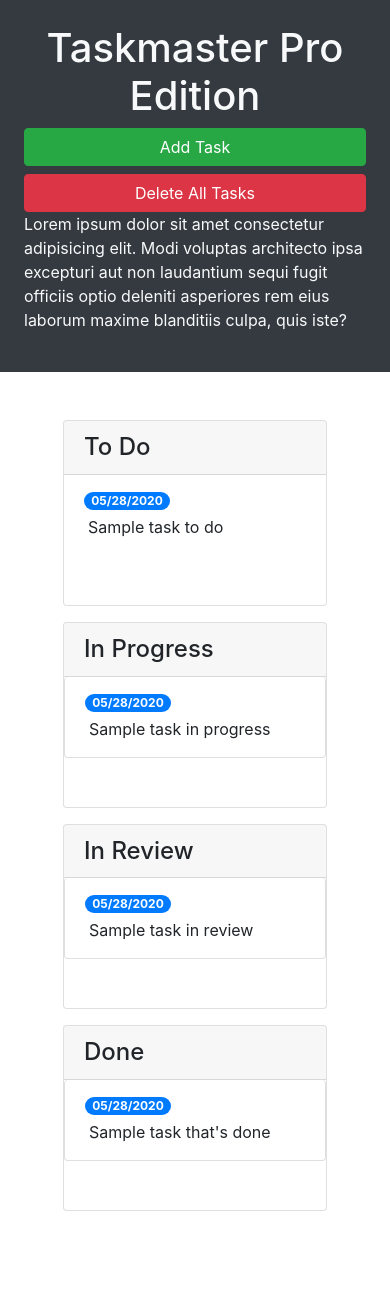
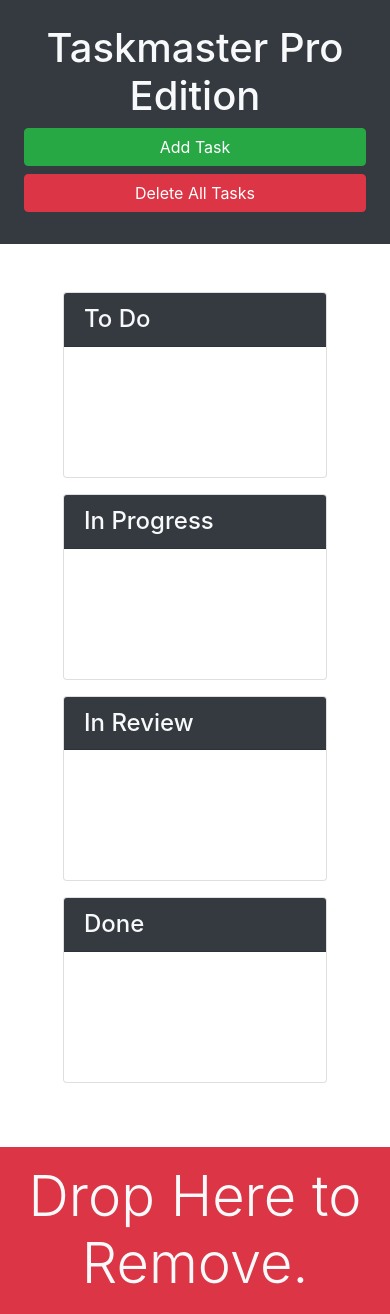
Before and after one commit to NTParker/taskmaster-pro, a plain HTML site: page index.html in a window 390 px wide. Before the commit the page ends 1275 px from the top, so only its background shows below. Drawn offline with nearby package versions, Linux system fonts and the light colour scheme.

Commit message:
added utility classes

```diff
--- a/index.html
+++ b/index.html
@@ -1,118 +1,92 @@
 <!DOCTYPE html>
 <html lang="en">
+
 <head>
-    <meta charset="UTF-8" />
-    <meta name="viewport" content="width=device-width, initial-scale=1.0" />
-    <meta http-equiv="X-UA-Compatible" content="ie=edge" />
-    <link
-      rel="stylesheet"
-      href="https://cdnjs.cloudflare.com/ajax/libs/twitter-bootstrap/4.3.1/css/bootstrap.min.css"
-    />
+  <meta charset="UTF-8">
+  <meta name="viewport" content="width=device-width, initial-scale=1.0">
+  <meta http-equiv="X-UA-Compatible" content="ie=edge">
+  <link rel="stylesheet" href="https://cdnjs.cloudflare.com/ajax/libs/twitter-bootstrap/4.3.1/css/bootstrap.min.css">
   <link rel="stylesheet" href="./assets/css/style.css" />
   <title>Taskmaster Pro</title>
 </head>
 
 <body>
+
   <div class="row min-vh-100 no-gutters">
-      <header
-        class="col-12 col-lg-3 bg-dark text-light d-flex flex-column p-4 p-lg-3"
-      >
-        <h1 class="text-center">Taskmaster Pro Edition</h1>
-        <button
-          id="create-task"
-          class="btn btn-block btn-success"
-          data-toggle="modal"
-          data-target="#task-form-modal"
-        >
-          Add Task
-        </button>
-        <button id="remove-tasks" class="btn btn-block btn-danger">
-          Delete All Tasks
-        </button>
-        <p class="mt-auto">
-          Lorem ipsum dolor sit amet consectetur adipisicing elit. Modi voluptas
-          architecto ipsa excepturi aut non laudantium sequi fugit officiis
-          optio deleniti asperiores rem eius laborum maxime blanditiis culpa,
-          quis iste?
-        </p>
+    <header class="col-12 col-lg-3 bg-dark text-light sticky-top d-flex flex-column p-4 p-lg-3">
+      <div>
+        <h1 class="text-center"><span class="oi oi-task d-inline d-lg-none"></span>
+          Taskmaster Pro Edition</h1>
+        <div class="ml-md-auto w-100 w-md-auto">
+          <button id="create-task" class="btn btn-block btn-success" data-toggle="modal"
+            data-target="#task-form-modal">Add Task</button>
+          <button id="remove-tasks" class="btn btn-block btn-danger mb-2 mb-md-4"></span>Delete All Tasks</button>
+        </div>
+      </div>
+      <p class="mt-auto d-none d-lg-block">Lorem ipsum dolor sit amet consectetur adipisicing elit. Modi voluptas
+        architecto ipsa
+        excepturi aut non laudantium sequi fugit officiis optio deleniti asperiores rem eius laborum maxime blanditiis
+        culpa, quis iste?</p>
     </header>
-      <main class="col-12 col-lg-9">
+    <main class="col-12 col-lg-9 d-flex flex-column">
       <div class="m-5 row justify-content-around">
-          <!-- todo start -->
+          <!--  -->
           <div class="col-12 col-md-6 col-xl-3 mb-3">
             <div class="card">
-              <h4 class="card-header">To Do</h4>
+              <h4 class="card-header bg-dark text-light">
+                To Do
+              </h4>
               <ul id="list-toDo" class="list-group list-group-flush">
-                <li class="list-group-item">
-                  <span class="badge badge-primary badge-pill">05/28/2020</span>
-                  <p class="m-1">Sample task to do</p>
-                </li>
               </ul>
             </div>
           </div>
-          <!-- todo end -->
-          <!-- in progress start -->
+          <!--  -->
           <div class="col-12 col-md-6 col-xl-3 mb-3">
             <div class="card">
-              <h4 class="card-header">In Progress</h4>
-              <ul id="list-inProgress" class="list-group">
-                <li class="list-group-item">
-                  <span class="badge badge-primary badge-pill">05/28/2020</span>
-                  <p class="m-1">Sample task in progress</p>
-                </li>
+              <h4 class="card-header bg-dark text-light">
+                In Progress
+              </h4>
+              <ul id="list-inProgress" class="list-group list-group-flush">
               </ul>
             </div>
           </div>
-          <!-- in progress end -->
-          <!-- in review start -->
+          <!--  -->
           <div class="col-12 col-md-6 col-xl-3 mb-3">
             <div class="card">
-              <h4 class="card-header">In Review</h4>
-              <ul id="list-inReview" class="list-group">
-                <li class="list-group-item">
-                  <span class="badge badge-primary badge-pill">05/28/2020</span>
-                  <p class="m-1">Sample task in review</p>
-                </li>
+              <h4 class="card-header bg-dark text-light">
+                In Review
+              </h4>
+              <ul id="list-inReview" class="list-group list-group-flush">
               </ul>
             </div>
           </div>
-          <!-- in review end -->
-          <!-- done start -->
+          <!--  -->
           <div class="col-12 col-md-6 col-xl-3 mb-3">
             <div class="card">
-              <h4 class="card-header">Done</h4>
-              <ul id="list-done" class="list-group">
-                <li class="list-group-item">
-                  <span class="badge badge-primary badge-pill">05/28/2020</span>
-                  <p class="m-1">Sample task that's done</p>
-                </li>
+              <h4 class="card-header bg-dark text-light">
+                Done
+              </h4>
+              <ul id="list-done" class="list-group list-group-flush">
               </ul>
             </div>
           </div>
-          <!-- done end -->
+      </div>
+      <div class="mt-auto" id="trash">
+        <div class="w-100 bg-danger p-3 text-center text-light display-4">
+          Drop Here to Remove.
+        </div>
       </div>
     </main>
   </div>
 
   <!-- Modal -->
-    <div
-      class="modal fade"
-      id="task-form-modal"
-      tabindex="-1"
-      role="dialog"
-      aria-labelledby="task-form-modal"
-      aria-hidden="true"
-    >
+  <div class="modal fade" id="task-form-modal" tabindex="-1" role="dialog" aria-labelledby="task-form-modal"
+    aria-hidden="true">
     <div class="modal-dialog modal-dialog-centered" role="document">
       <div class="modal-content">
         <div class="modal-header">
           <h5 class="modal-title" id="task-form-modal">Add New Task</h5>
-            <button
-              type="button"
-              class="close"
-              data-dismiss="modal"
-              aria-label="Close"
-            >
+          <button type="button" class="close" data-dismiss="modal" aria-label="Close">
             <span aria-hidden="true">&times;</span>
           </button>
         </div>
@@ -120,7 +94,7 @@
           <form>
             <div class="form-group">
               <label for="modalTaskDescription">Task description</label>
-                <textarea id="modalTaskDescription" rows="3" class="form-control"></textarea>
+              <textarea class="form-control" id="modalTaskDescription" rows="3"></textarea>
             </div>
             <div class="form-group">
               <label for="modalDueDate">Due date</label>
@@ -129,13 +103,7 @@
           </form>
         </div>
         <div class="modal-footer">
-            <button
-              type="button"
-              class="btn btn-secondary"
-              data-dismiss="modal"
-            >
-              Close
-            </button>
+          <button type="button" class="btn btn-secondary" data-dismiss="modal">Close</button>
           <button type="button" class="btn btn-primary">Save Task</button>
         </div>
       </div>
@@ -147,4 +115,5 @@
   <script src="https://cdnjs.cloudflare.com/ajax/libs/twitter-bootstrap/4.3.1/js/bootstrap.min.js"></script>
   <script src="./assets/js/script.js"></script>
 </body>
+
 </html>
```
Lines whose indentation alone changed are shown as unchanged.
